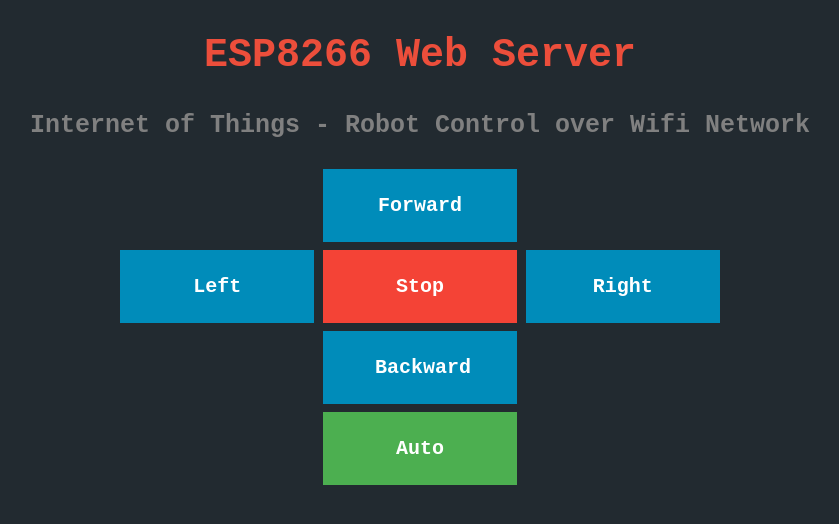
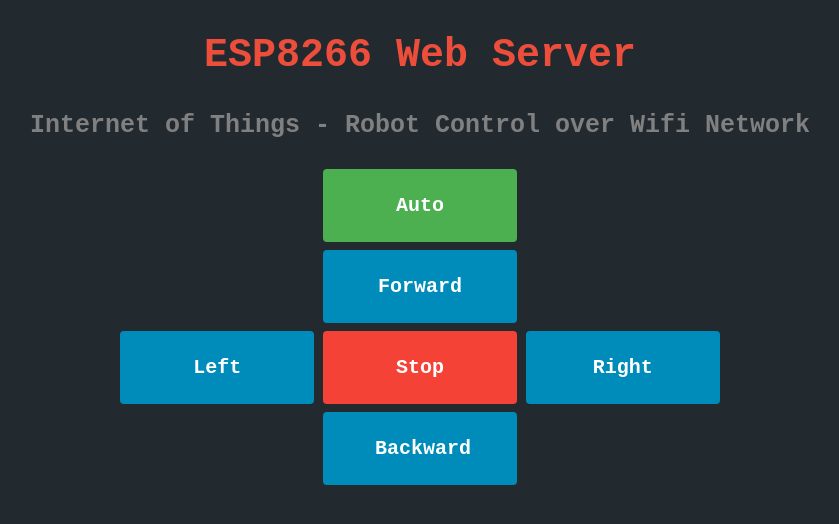
Before and after one commit to imadhsissou/imadhsissou.github.io, a Jekyll site: the page Iot/robot.html, which Jekyll copies as it is, in a window 1280 px wide. Shown: the top 524 px of the page, without its empty margins (220-1059 px from the left). Built offline with Jekyll 4.4.1, drawn with Linux system fonts in a browser that asks for light colours.

Commit message:
Update robot.html

```diff
--- a/Iot/robot.html
+++ b/Iot/robot.html
@@ -4,6 +4,7 @@
 <style>
 
 .button {
+    border-radius: 4px;
     background-color: #4CAF50; /* Green */
     border: none;
     color: white;
@@ -33,6 +34,10 @@
 <h3 style="color : gray; font-family: 'Courier New' ; font-size: 25px; text-align: center;">Internet of Things - Robot Control over Wifi Network<h3>
 
 <div class="wrapper">
+    <a href="http://192.168.1.5/auto" class="button">Auto</a> <br>
+</div>
+
+<div class="wrapper">
     <a href="http://192.168.1.5/F" class="button button2">Forward</a>
 </div>
 
@@ -46,9 +51,5 @@
     <a href="http://192.168.1.5/B" class="button button2">Backward</a>
 </div>
 
-<div class="wrapper">
-    <a href="http://192.168.1.5/auto" class="button">Auto</a>
-</div>
-
 </body>
 </html>
```
